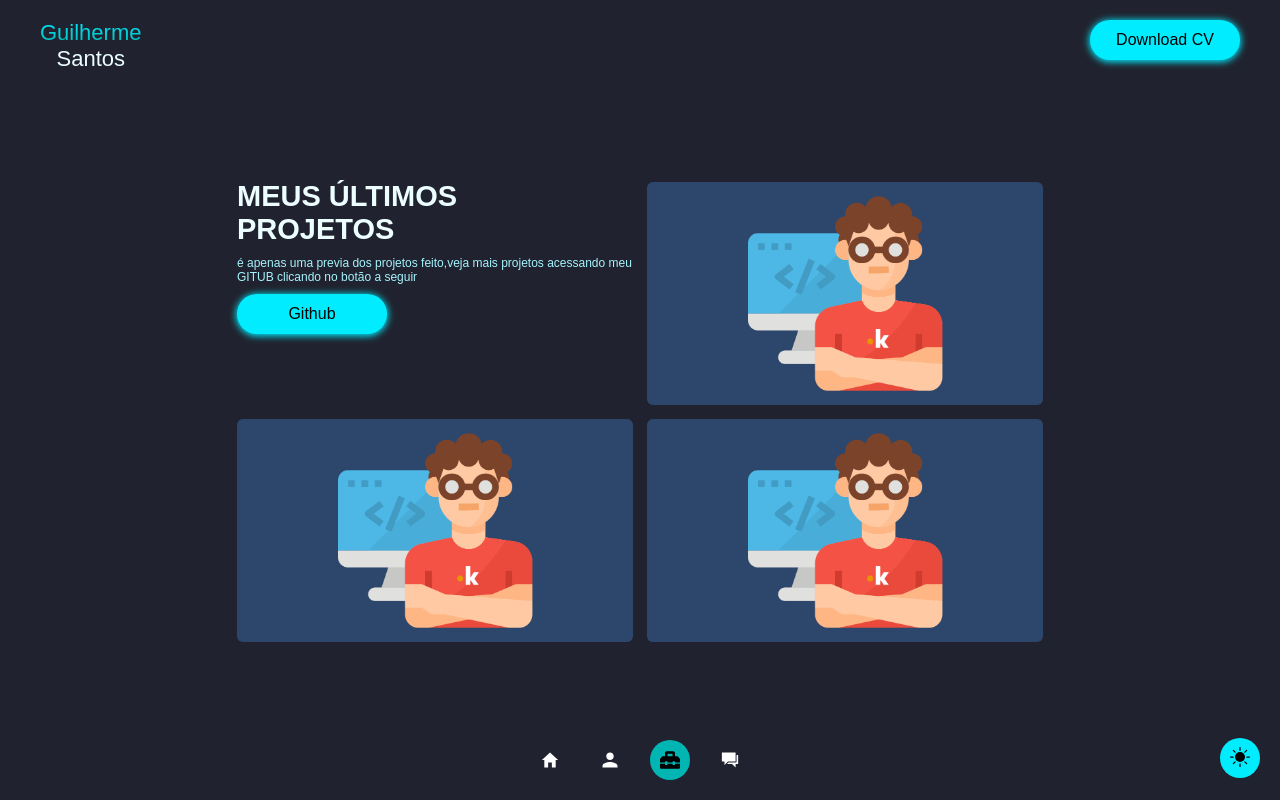
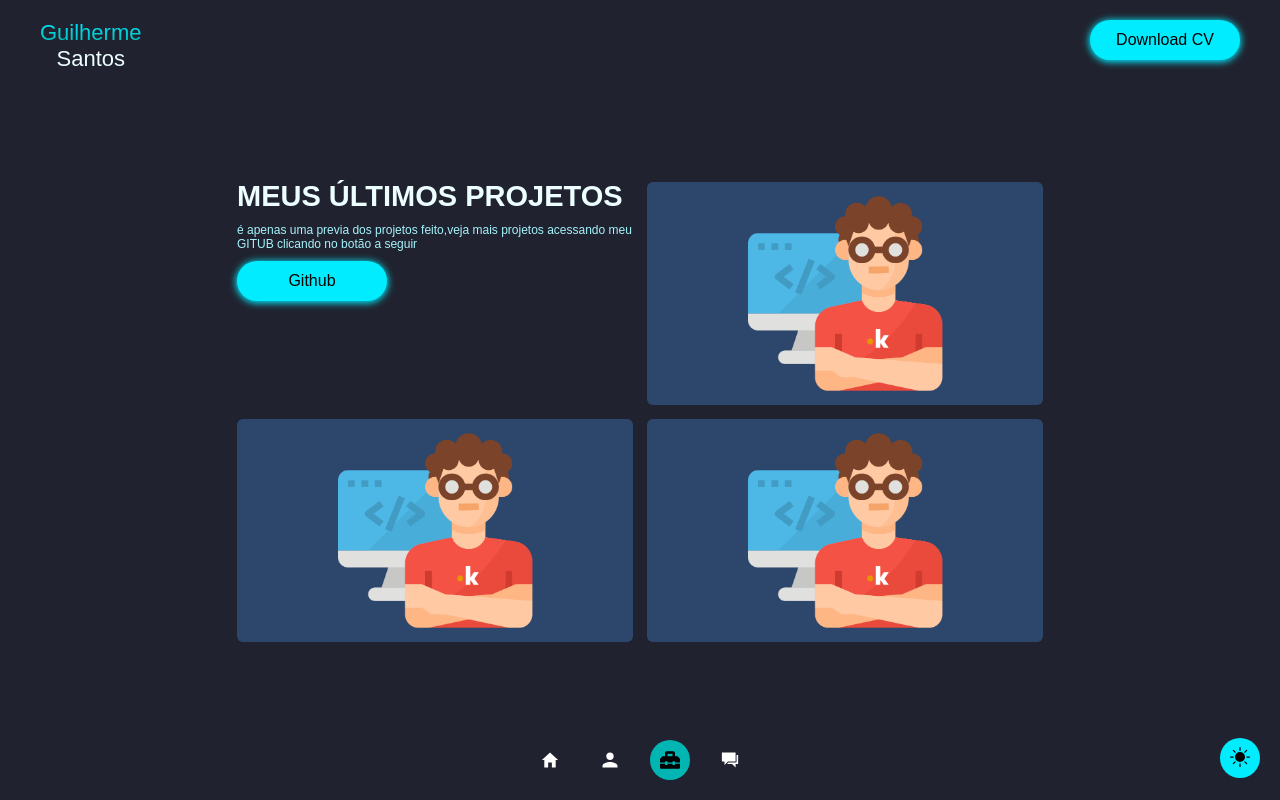
Before and after one commit to GuilhermeDevv/portfolio2.0, a React (Vite) app: page /projects in a window 1280 px wide. Built offline with nearby package versions, Linux system fonts and the light colour scheme.

Commit message:
ajuste na animacao dos card

```diff
--- a/src/components/ProjectsComponent/styles.ts
+++ b/src/components/ProjectsComponent/styles.ts
@@ -44,10 +44,12 @@ export const Info = styled.div`
     font-size: 20px;
     font-weight: bold;
     text-transform: uppercase;
-    max-width: 60%;
+
     color: ${({ theme }) => theme.colors.text};
-    @media (min-width: 428px) {
-      font-size: 29px;
+    & {
+      @media (min-width: 428px) {
+        font-size: 29px;
+      }
     }
   }
   & span {
@@ -113,7 +115,7 @@ export const Project = styled.div`
   @keyframes ProjectSideTransition {
     from {
       opacity: 0;
-      transform: translateY(200%);
+      transform: translateY(300px);
     }
     to {
       transform: translateY(0%);
```
